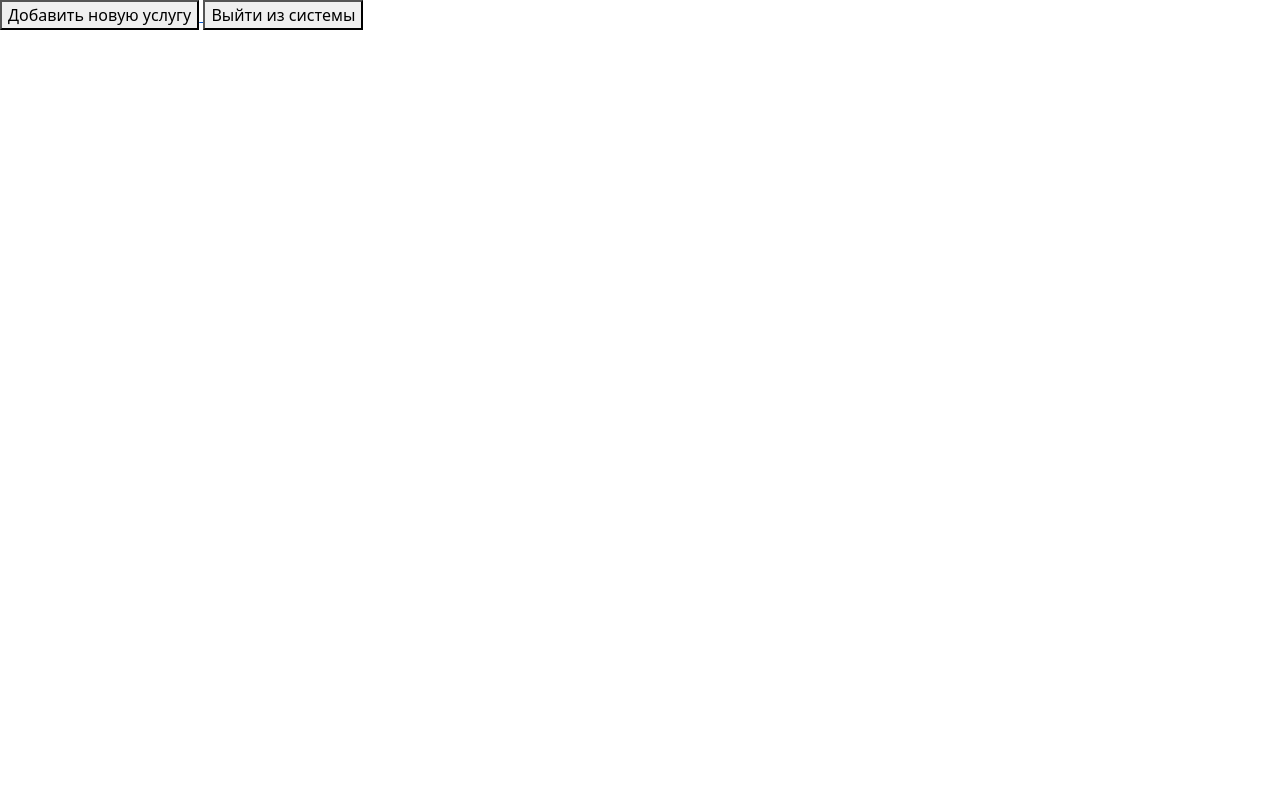
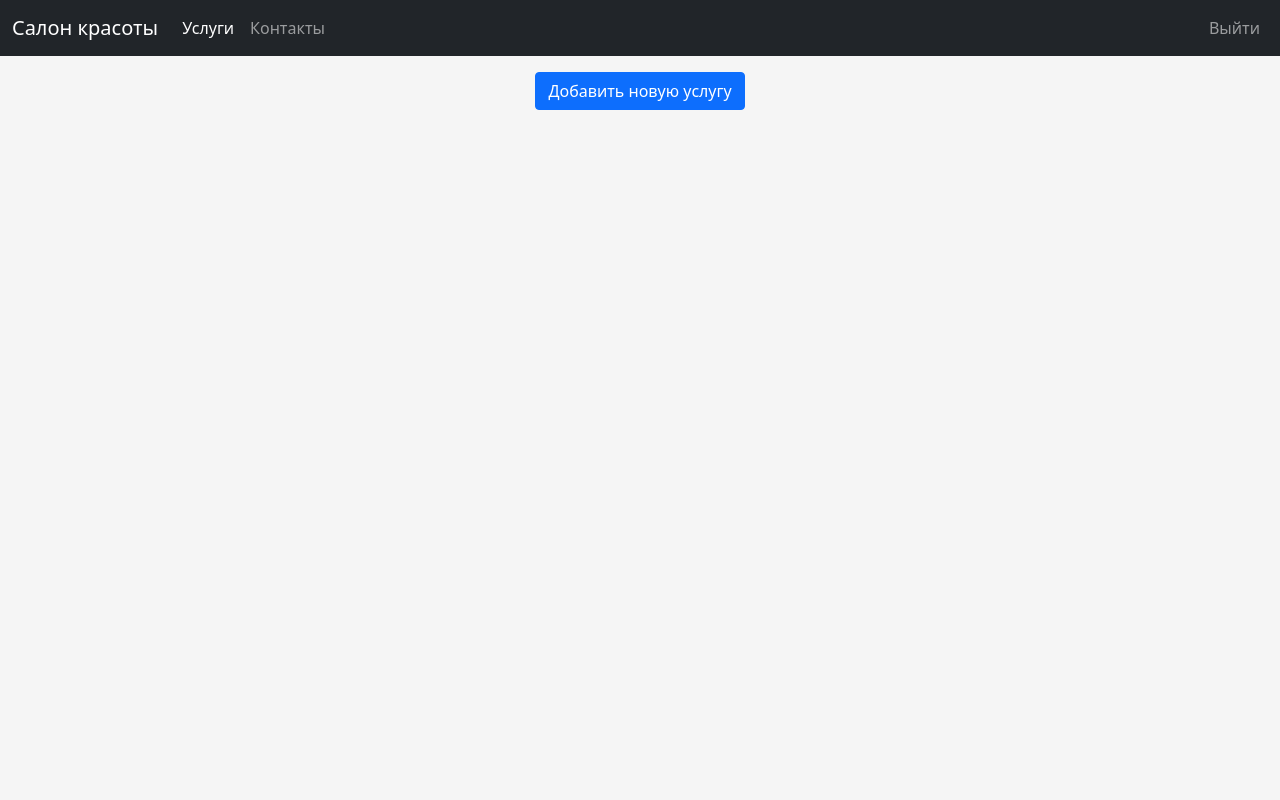
Before and after one commit to ilya-siluyanov/BeautySaloon, a Django app: page /admin in a window 1280 px wide. Run offline with Django 3.2, Linux system fonts and the light colour scheme; a user stored in the database is signed in.

Commit message:
Bug fixes

```diff
--- a/static/css/client_homepage.css
+++ b/static/css/homepage.css
@@ -1,6 +1,12 @@
 html,
 body {
     height: 100%;
+}
+
+header {
+    margin-bottom: 1em;
+    width: 100%;
+    align-items: center;
 }
 
 body {
--- a/static/templates/admin_homepage.html
+++ b/static/templates/admin_homepage.html
@@ -1,19 +1,41 @@
 <!DOCTYPE html>
 <html lang="en">
 <head>
+    {% load static %}
     <link href="https://cdn.jsdelivr.net/npm/bootstrap@5.0.1/dist/css/bootstrap.min.css" rel="stylesheet"
           integrity="sha384-+0n0xVW2eSR5OomGNYDnhzAbDsOXxcvSN1TPprVMTNDbiYZCxYbOOl7+AMvyTG2x" crossorigin="anonymous">
     <meta charset="UTF-8">
     <meta name="viewport" content="width=device-width, initial-scale=1">
-    <title>Admin homepage</title>
+    <title>Домашняя страница администратора</title>
+    <link href="{% static 'css/homepage.css' %}" rel="stylesheet">
 </head>
-<body>
-<a href="/admin/add_service">
-    <button>Добавить новую услугу</button>
-</a>
-
-<a href="/logout">
-    <button>Выйти из системы</button>
+<body class="text-center">
+<header>
+    <nav class="navbar navbar-expand-sm navbar-fixed-top navbar-dark bg-dark container-fluid">
+        <a class="navbar-brand" href="/">Салон красоты</a>
+        <button class="navbar-toggler" type="button" data-bs-toggle="collapse" data-bs-target="#navbarSupportedContent"
+                aria-controls="navbarSupportedContent" aria-expanded="false" aria-label="Toggle navigation">
+            <span class="navbar-toggler-icon"></span>
+        </button>
+        <div class="collapse navbar-collapse" id="navbarSupportedContent">
+            <ul class="navbar-nav mr-auto flex-fill">
+                <li class="nav-item">
+                    <a class="nav-link active" href="/">Услуги</a>
+                </li>
+                <li class="nav-item">
+                    <a class="nav-link" href="/contacts">Контакты</a>
+                </li>
+            </ul>
+            <ul class="navbar-nav">
+                <li class="nav-item float-right">
+                    <a class="nav-link" href="/logout">Выйти</a>
+                </li>
+            </ul>
+        </div>
+    </nav>
+</header>
+<a href="/admin/add_service" class="btn btn-primary">
+    Добавить новую услугу
 </a>
 <script src="https://cdn.jsdelivr.net/npm/bootstrap@5.0.1/dist/js/bootstrap.bundle.min.js"
         integrity="sha384-gtEjrD/SeCtmISkJkNUaaKMoLD0//ElJ19smozuHV6z3Iehds+3Ulb9Bn9Plx0x4"
--- a/static/templates/client_homepage.html
+++ b/static/templates/client_homepage.html
@@ -9,11 +9,11 @@
           integrity="sha384-+0n0xVW2eSR5OomGNYDnhzAbDsOXxcvSN1TPprVMTNDbiYZCxYbOOl7+AMvyTG2x" crossorigin="anonymous">
 
     <!-- Custom styles for this template -->
-    <link href="{% static 'css/client_homepage.css' %}" rel="stylesheet">
+    <link href="{% static 'css/homepage.css' %}" rel="stylesheet">
 </head>
 
 <body>
-<header class="text-center w-100">
+<header>
     <nav class="navbar navbar-expand-sm navbar-fixed-top navbar-dark bg-dark container-fluid">
         <a class="navbar-brand" href="/">Салон красоты</a>
         <button class="navbar-toggler" type="button" data-bs-toggle="collapse" data-bs-target="#navbarSupportedContent"
@@ -37,7 +37,7 @@
         </div>
     </nav>
 </header>
-<main class="m-2">
+<main>
 
     <div class="list-group">
         {% for service in available_services %}
```
Also changed, not shown: BeautySaloonApplication/views/auth.py (+12 -4 lines), static/templates/nav.html (added, +22 -0 lines), static/templates/registration/bs/index.html (deleted, +0 -40 lines), static/templates/registration/login.html (+9 -4 lines), db.sqlite3.
